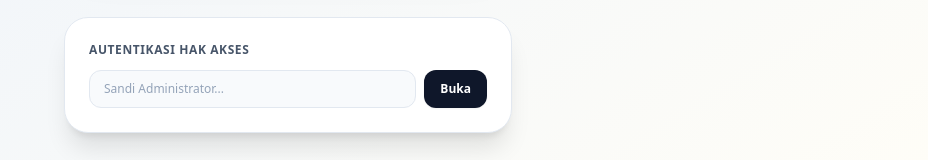
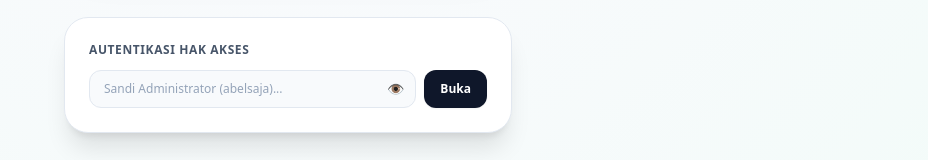
Before and after one commit to bambangsugiantoro/abel, a Next.js app: page /bayar in a window 1280 px wide. Both pictures are taken after a click on the button "⚙️ KONSOL ADMINISTRASI TERMINAL". Shown: the part 601-761 px from the top of the page, without its empty margins (352-1280 px from the left). Built offline with nearby package versions, Linux system fonts and the light colour scheme.

Commit message:
Update page.tsx

```diff
--- a/app/bayar/page.tsx
+++ b/app/bayar/page.tsx
@@ -1,14 +1,15 @@
 'use client';
 
-import React, { useState, useEffect } from 'react';
+import React, { useState, useEffect, useRef } from 'react';
 
-let globalAudioCtx: any = null;
+// Global Audio Engine Instance
+let globalAudioCtx: AudioContext | null = null;
 
-function getAudioContext() {
+function unlockAudioContext() {
   if (typeof window === 'undefined') return null;
-  const AudioCtx = window.AudioContext || (window as any).webkitAudioContext;
-  if (!globalAudioCtx && AudioCtx) {
-    globalAudioCtx = new AudioCtx();
+  const AudioCtxClass = window.AudioContext || (window as any).webkitAudioContext;
+  if (!globalAudioCtx && AudioCtxClass) {
+    globalAudioCtx = new AudioCtxClass();
   }
   if (globalAudioCtx && globalAudioCtx.state === 'suspended') {
     globalAudioCtx.resume();
@@ -16,9 +17,10 @@ function getAudioContext() {
   return globalAudioCtx;
 }
 
-function playSuccessSound(customText?: string) {
+// Sound Engine: Harmonic Bell Chime + Voice Assistant
+function triggerPaymentSuccessSound(nominal: number, itemTitle: string) {
   try {
-    const ctx = getAudioContext();
+    const ctx = unlockAudioContext();
     if (ctx) {
       const playTone = (freq: number, start: number, duration: number) => {
         const osc = ctx.createOscillator();
@@ -33,19 +35,21 @@ function playSuccessSound(customText?: string) {
         osc.stop(ctx.currentTime + start + duration);
       };
 
+      // Melodi Chime Kasir (C5 - E5 - G5 - C6)
       playTone(523.25, 0.0, 0.35);
       playTone(659.25, 0.12, 0.35);
       playTone(783.99, 0.24, 0.4);
       playTone(1046.5, 0.36, 1.0);
     }
   } catch (e) {
-    console.error('Audio synthesizer error:', e);
+    console.error('Audio error:', e);
   }
 
+  // Voice Assistant Bahasa Indonesia
   setTimeout(() => {
     if ('speechSynthesis' in window) {
       window.speechSynthesis.cancel();
-      const text = customText || 'Pembayaran berhasil diterima. Transaksi lunas, terima kasih!';
+      const text = `Pembayaran ${itemTitle} sebesar ${nominal.toLocaleString('id-ID')} rupiah berhasil diterima. Terima kasih!`;
       const utterance = new SpeechSynthesisUtterance(text);
       utterance.lang = 'id-ID';
       utterance.rate = 0.95;
@@ -55,34 +59,39 @@ function playSuccessSound(customText?: string) {
   }, 450);
 }
 
-export default function TerminalKasirAutoSound() {
+export default function CashierTerminalFullAuto() {
   const [daftarPaket, setDaftarPaket] = useState<any[]>([]);
   const [paketPilihan, setPaketPilihan] = useState<any>(null);
   const [loadingData, setLoadingData] = useState(true);
   const [loading, setLoading] = useState(false);
   const [currentTime, setCurrentTime] = useState<string>('');
 
+  // QRIS Popup State
   const [showQrisModal, setShowQrisModal] = useState(false);
   const [checkoutUrl, setCheckoutUrl] = useState('');
   const [activeTrxData, setActiveTrxData] = useState<{ title: string; price: number; trxId?: string } | null>(null);
   const [paymentStatus, setPaymentStatus] = useState<'PENDING' | 'SUCCESS'>('PENDING');
 
+  // Admin Controls
   const [showAdmin, setShowAdmin] = useState(false);
   const [isAdminAuth, setIsAdminAuth] = useState(false);
   const [passInput, setPassInput] = useState('');
+  const [showPassword, setShowPassword] = useState(false); // Opsi tampilkan password
   const [newTitle, setNewTitle] = useState('');
   const [newPrice, setNewPrice] = useState<number | ''>('');
   const [newDesc, setNewDesc] = useState('');
   const [saving, setSaving] = useState(false);
 
+  // Unmute audio pada klik pertama
   useEffect(() => {
-    const handleFirstClick = () => {
-      getAudioContext();
+    const handleInitClick = () => {
+      unlockAudioContext();
     };
-    window.addEventListener('click', handleFirstClick, { once: true });
-    return () => window.removeEventListener('click', handleFirstClick);
+    window.addEventListener('click', handleInitClick, { once: true });
+    return () => window.removeEventListener('click', handleInitClick);
   }, []);
 
+  // Jam Realtime
   useEffect(() => {
     const updateClock = () => {
       const now = new Date();
@@ -120,25 +129,39 @@ export default function TerminalKasirAutoSound() {
     loadPaket();
   }, []);
 
+  // 1. Auto Detector saat Redirect dari Gateway
+  useEffect(() => {
+    if (typeof window !== 'undefined') {
+      const params = new URLSearchParams(window.location.search);
+      const trxId = params.get('transactionId') || params.get('trx_id') || params.get('order_id');
+      if (trxId) {
+        unlockAudioContext();
+        triggerPaymentSuccessSound(1500, 'Transaksi QRIS');
+        window.history.replaceState({}, document.title, window.location.pathname);
+      }
+    }
+  }, []);
+
+  // 2. Polling Otomatis Status Lunas saat QRIS Aktif di Layar
   useEffect(() => {
     let timer: any;
     if (showQrisModal && paymentStatus === 'PENDING' && activeTrxData?.trxId) {
       timer = setInterval(async () => {
         try {
-          const checkRes = await fetch(`/api/bayar-qris?trxId=${activeTrxData.trxId}`, { cache: 'no-store' });
-          if (checkRes.ok) {
-            const checkData = await checkRes.json();
-            if (checkData.status === 'PAID' || checkData.paid) {
+          const res = await fetch(`/api/bayar-qris?trxId=${activeTrxData.trxId}`, { cache: 'no-store' });
+          if (res.ok) {
+            const data = await res.json();
+            if (data.status === 'PAID' || data.paid === true) {
               setPaymentStatus('SUCCESS');
-              playSuccessSound(`Pembayaran ${activeTrxData.title} sebesar ${activeTrxData.price.toLocaleString('id-ID')} rupiah berhasil diterima.`);
+              triggerPaymentSuccessSound(activeTrxData.price, activeTrxData.title);
               setTimeout(() => {
                 setShowQrisModal(false);
                 setPaymentStatus('PENDING');
               }, 4500);
             }
           }
-        } catch (e) {
-          // ignore error
+        } catch {
+          // ignore polling error
         }
       }, 2500);
     }
@@ -151,7 +174,7 @@ export default function TerminalKasirAutoSound() {
     e.preventDefault();
     if (!paketPilihan) return alert('Silakan pilih salah satu item transaksi.');
 
-    getAudioContext();
+    unlockAudioContext();
     setLoading(true);
     try {
       const res = await fetch('/api/bayar-qris', {
@@ -194,7 +217,7 @@ export default function TerminalKasirAutoSound() {
         setPaymentStatus('PENDING');
         setShowQrisModal(true);
       } else {
-        alert(data.error || 'Gagal membuat tagihan QRIS');
+        alert(data.error || 'Gagal menghasilkan tagihan QRIS');
       }
     } catch {
       alert('Koneksi ke gateway pembayaran terputus');
@@ -253,8 +276,10 @@ export default function TerminalKasirAutoSound() {
   };
 
   return (
-    <div className="min-h-screen bg-gradient-to-br from-slate-50 via-slate-100/90 to-amber-50/40 text-slate-800 py-10 px-4 flex items-center justify-center font-sans antialiased selection:bg-emerald-200">
+    <div className="min-h-screen bg-slate-50 bg-[radial-gradient(ellipse_at_top,_var(--tw-gradient-stops))] from-amber-50/50 via-slate-50 to-emerald-50/40 text-slate-800 py-10 px-4 flex items-center justify-center font-sans antialiased selection:bg-emerald-200">
       <div className="max-w-md w-full space-y-4">
+
+        {/* STATUS BAR */}
         <div className="flex justify-between items-center px-4 py-2 bg-white/80 backdrop-blur-md border border-slate-200/80 rounded-2xl text-[11px] text-slate-600 font-mono tracking-tight shadow-sm">
           <div className="flex items-center gap-2">
             <span className="w-2.5 h-2.5 rounded-full bg-emerald-500 animate-ping" />
@@ -263,7 +288,9 @@ export default function TerminalKasirAutoSound() {
           <div className="font-semibold text-slate-500">{currentTime || '00:00:00 WIB'}</div>
         </div>
 
+        {/* CONTAINER UTAMA POS */}
         <div className="bg-white/95 backdrop-blur-xl border border-slate-200/90 rounded-3xl p-6 sm:p-8 shadow-[0_20px_50px_-12px_rgba(15,23,42,0.08)] relative overflow-hidden ring-1 ring-slate-900/5">
+
           <div className="absolute top-0 right-0 w-48 h-48 bg-amber-200/20 rounded-full blur-3xl pointer-events-none" />
           <div className="absolute bottom-0 left-0 w-48 h-48 bg-emerald-200/20 rounded-full blur-3xl pointer-events-none" />
 
@@ -327,6 +354,7 @@ export default function TerminalKasirAutoSound() {
               )}
             </div>
 
+            {/* Total Tagihan */}
             {paketPilihan && (
               <div className="p-4 bg-slate-50 border border-slate-200/80 rounded-2xl space-y-2">
                 <div className="flex justify-between text-xs text-slate-500 font-medium">
@@ -342,10 +370,11 @@ export default function TerminalKasirAutoSound() {
               </div>
             )}
 
+            {/* Uji Suara */}
             <div className="flex justify-between items-center px-1">
               <button
                 type="button"
-                onClick={() => playSuccessSound('Uji speaker kasir: Notifikasi suara otomatis aktif dan siap digunakan.')}
+                onClick={() => triggerPaymentSuccessSound(Number(paketPilihan?.price || 1500), paketPilihan?.title || 'Produk Uji')}
                 className="text-[11px] text-slate-500 hover:text-emerald-700 flex items-center gap-1 font-semibold transition"
               >
                 <span>🔊 Uji Speaker Kasir</span>
@@ -353,6 +382,7 @@ export default function TerminalKasirAutoSound() {
               <span className="text-[10px] text-slate-400 font-mono">Auto Soundbox</span>
             </div>
 
+            {/* Tombol Tampilkan QRIS */}
             <button
               type="submit"
               disabled={loading || daftarPaket.length === 0}
@@ -370,6 +400,7 @@ export default function TerminalKasirAutoSound() {
           </form>
         </div>
 
+        {/* MODAL POPUP QRIS */}
         {showQrisModal && activeTrxData && (
           <div className="fixed inset-0 z-50 bg-slate-950/80 backdrop-blur-md flex items-center justify-center p-4">
             <div className="bg-white rounded-3xl p-6 sm:p-7 max-w-sm w-full shadow-2xl border border-slate-200 text-center space-y-4 animate-in fade-in zoom-in duration-200">
@@ -425,6 +456,7 @@ export default function TerminalKasirAutoSound() {
           </div>
         )}
 
+        {/* TOGGLE ADMIN */}
         <div className="text-center pt-1">
           <button
             onClick={() => setShowAdmin(!showAdmin)}
@@ -434,23 +466,34 @@ export default function TerminalKasirAutoSound() {
           </button>
         </div>
 
+        {/* ADMIN CONTROL PANEL DENGAN FITUR TOGGLE LIHAT PASSWORD */}
         {showAdmin && (
           <div className="bg-white border border-slate-200 rounded-3xl p-6 shadow-xl relative z-10">
             {!isAdminAuth ? (
               <div className="space-y-3">
                 <h3 className="text-xs font-black uppercase tracking-wider text-slate-600">Autentikasi Hak Akses</h3>
                 <div className="flex gap-2">
-                  <input
-                    type="password"
-                    placeholder="Sandi Administrator..."
-                    value={passInput}
-                    onChange={(e) => setPassInput(e.target.value)}
-                    className="flex-1 px-3.5 py-2.5 bg-slate-50 border border-slate-200 rounded-xl text-xs text-slate-800 placeholder-slate-400 focus:outline-none focus:border-emerald-600 focus:bg-white transition"
-                  />
+                  <div className="relative flex-1">
+                    <input
+                      type={showPassword ? 'text' : 'password'}
+                      placeholder="Sandi Administrator (abelsaja)..."
+                      value={passInput}
+                      onChange={(e) => setPassInput(e.target.value)}
+                      className="w-full px-3.5 py-2.5 pr-10 bg-slate-50 border border-slate-200 rounded-xl text-xs text-slate-800 placeholder-slate-400 focus:outline-none focus:border-emerald-600 focus:bg-white transition"
+                    />
+                    <button
+                      type="button"
+                      onClick={() => setShowPassword(!showPassword)}
+                      className="absolute right-3 top-1/2 -translate-y-1/2 text-slate-400 hover:text-slate-600 text-sm"
+                      title={showPassword ? 'Sembunyikan Sandi' : 'Tampilkan Sandi'}
+                    >
+                      {showPassword ? '🙈' : '👁️'}
+                    </button>
+                  </div>
                   <button
                     onClick={() => {
-                      if (passInput === 'abelcawangununganbejen') setIsAdminAuth(true);
-                      else alert('Kredensial ditolak.');
+                      if (passInput === 'abelsaja') setIsAdminAuth(true);
+                      else alert('Password salah! Password yang benar: abelsaja');
                     }}
                     className="px-4 py-2.5 bg-slate-900 hover:bg-slate-800 text-white font-bold rounded-xl text-xs transition shadow-sm"
                   >
@@ -532,6 +575,7 @@ export default function TerminalKasirAutoSound() {
             )}
           </div>
         )}
+
       </div>
     </div>
   );
```
